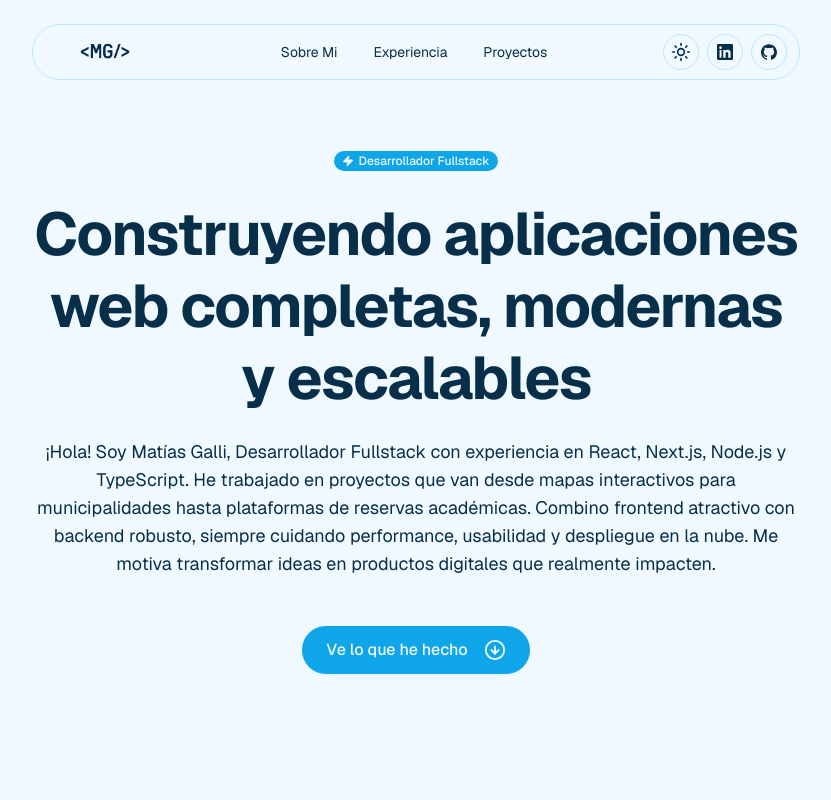
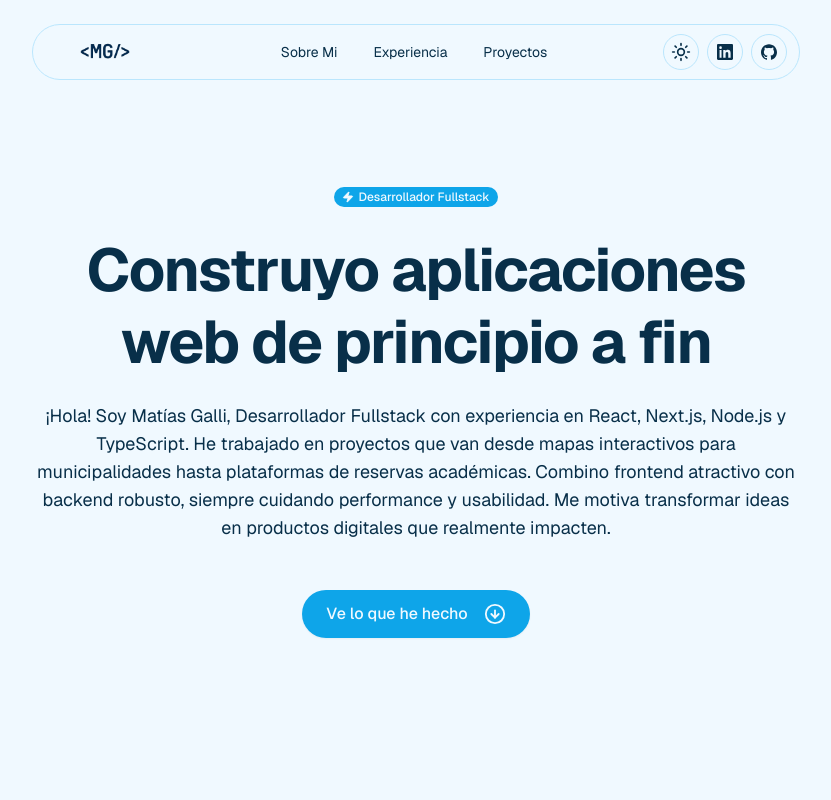
Before and after one commit to MatiasGalli/Portafolio2.0, a Next.js app: page / in a window 1280 px wide. Shown: the top 800 px of the page, without its empty margins (224-1055 px from the left). Built offline with nearby package versions, Linux system fonts and the light colour scheme.

Commit message:
update hero

```diff
--- a/components/hero.tsx
+++ b/components/hero.tsx
@@ -11,14 +11,14 @@ const Hero = () => {
           Desarrollador Fullstack
         </Badge>
         <h1 className="mt-6 text-4xl sm:text-5xl md:text-6xl font-bold !leading-[1.2] tracking-tight">
-          Construyendo aplicaciones web completas, modernas y escalables
+          Construyo aplicaciones web de principio a fin
         </h1>
         <p className="mt-6 text-[17px] md:text-lg">
           ¡Hola! Soy Matías Galli, Desarrollador Fullstack con experiencia en React,
           Next.js, Node.js y TypeScript. He trabajado en proyectos que van desde mapas
           interactivos para municipalidades hasta plataformas de reservas académicas. Combino
-          frontend atractivo con backend robusto, siempre cuidando performance,
-          usabilidad y despliegue en la nube. Me motiva transformar ideas en productos
+          frontend atractivo con backend robusto, siempre cuidando performance y
+          usabilidad. Me motiva transformar ideas en productos
           digitales que realmente impacten.
         </p>
         <div className="mt-12 flex items-center justify-center gap-4">
```
